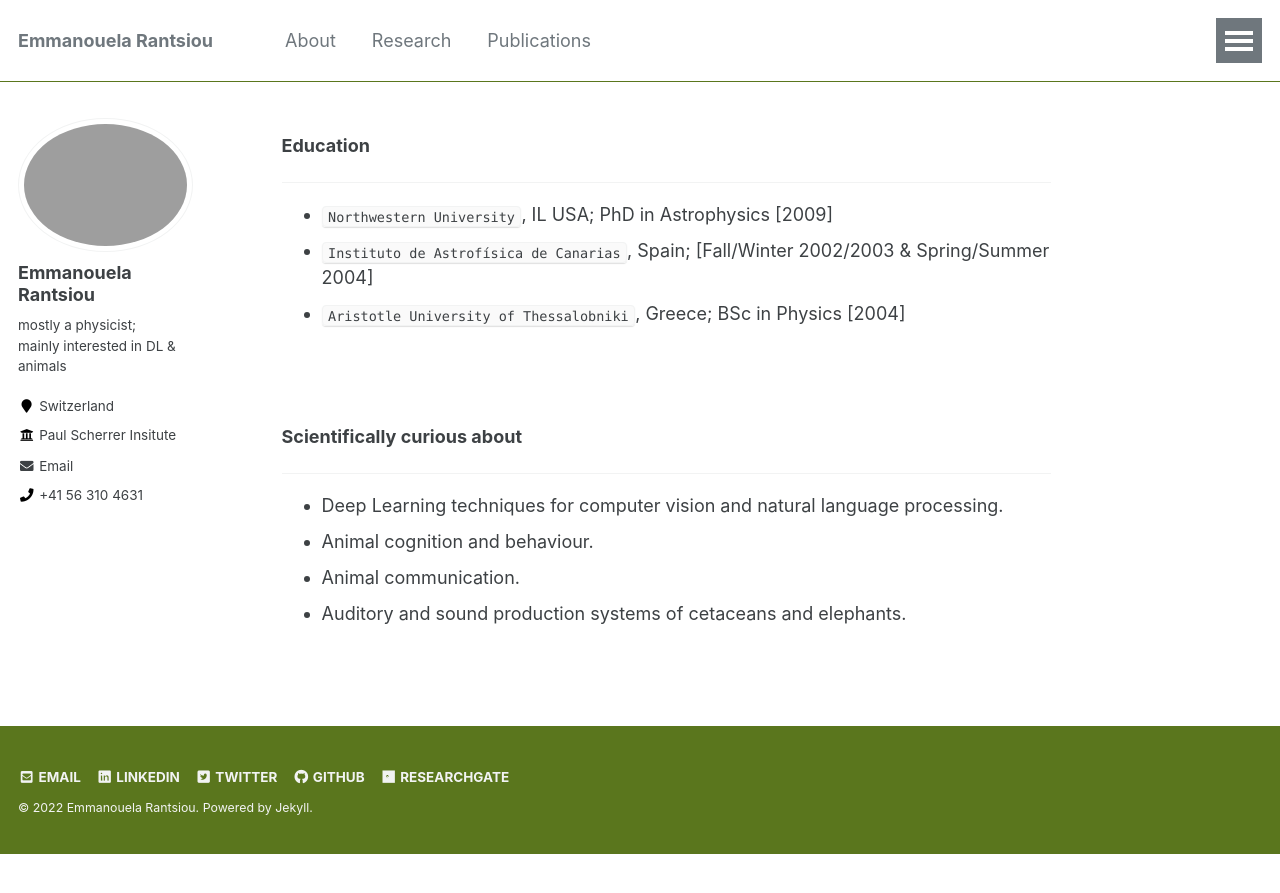
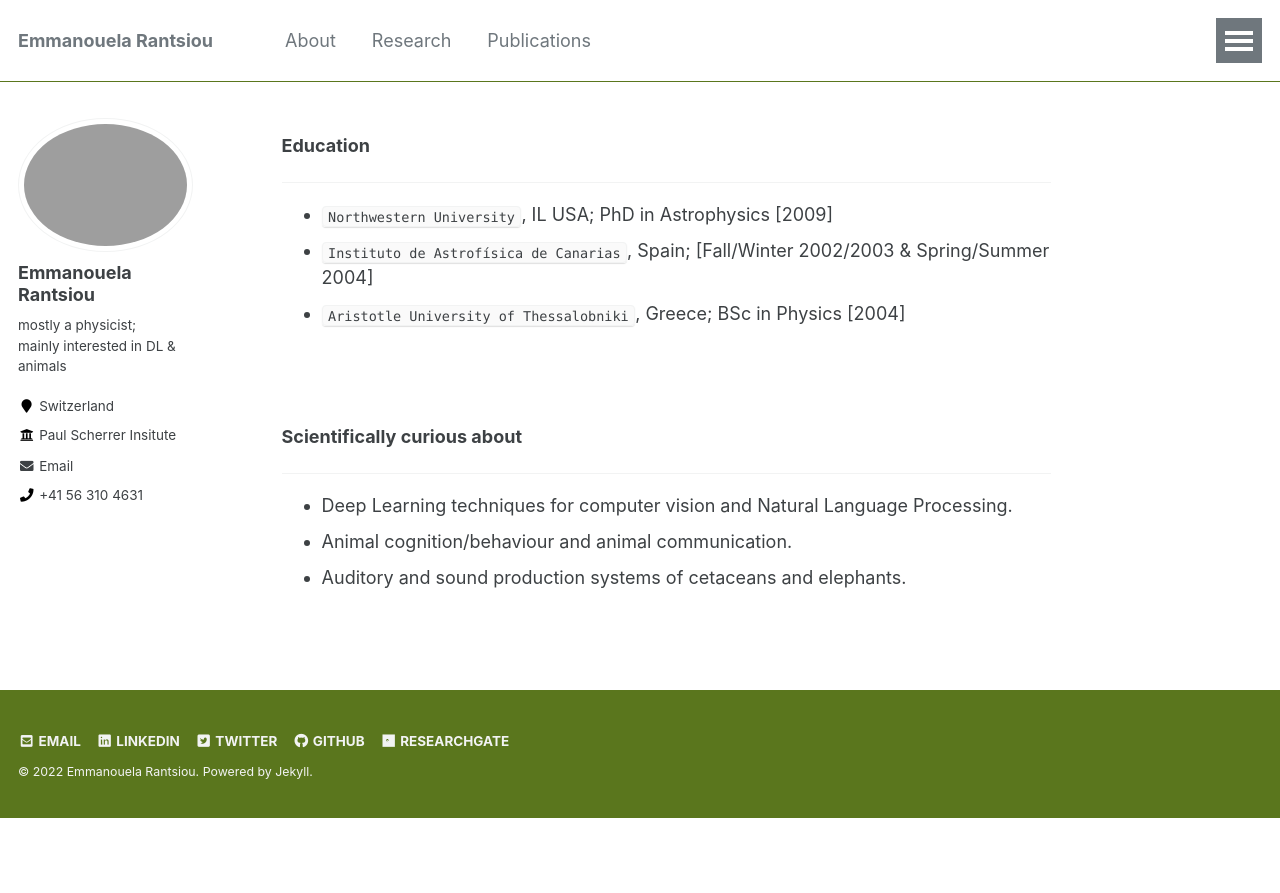
Before and after one commit to emmarant/emmarant.github.io, a Jekyll site: the page built from _pages/about.md, in a window 1280 px wide. Shown: the top 893 px of the page. Built offline with Jekyll 4.4.1, drawn with Linux system fonts in a browser that asks for light colours.

```diff
--- a/_pages/about.md
+++ b/_pages/about.md
@@ -21,7 +21,6 @@ author_profile: true
  **Scientifically curious about**
 
   -----
-- Deep Learning techniques for computer vision and natural language processing.
-- Animal cognition and behaviour.
-- Animal communication.
+- Deep Learning techniques for computer vision and Natural Language Processing.
+- Animal cognition/behaviour and animal communication.
 - Auditory and sound production systems of cetaceans and elephants.
```
